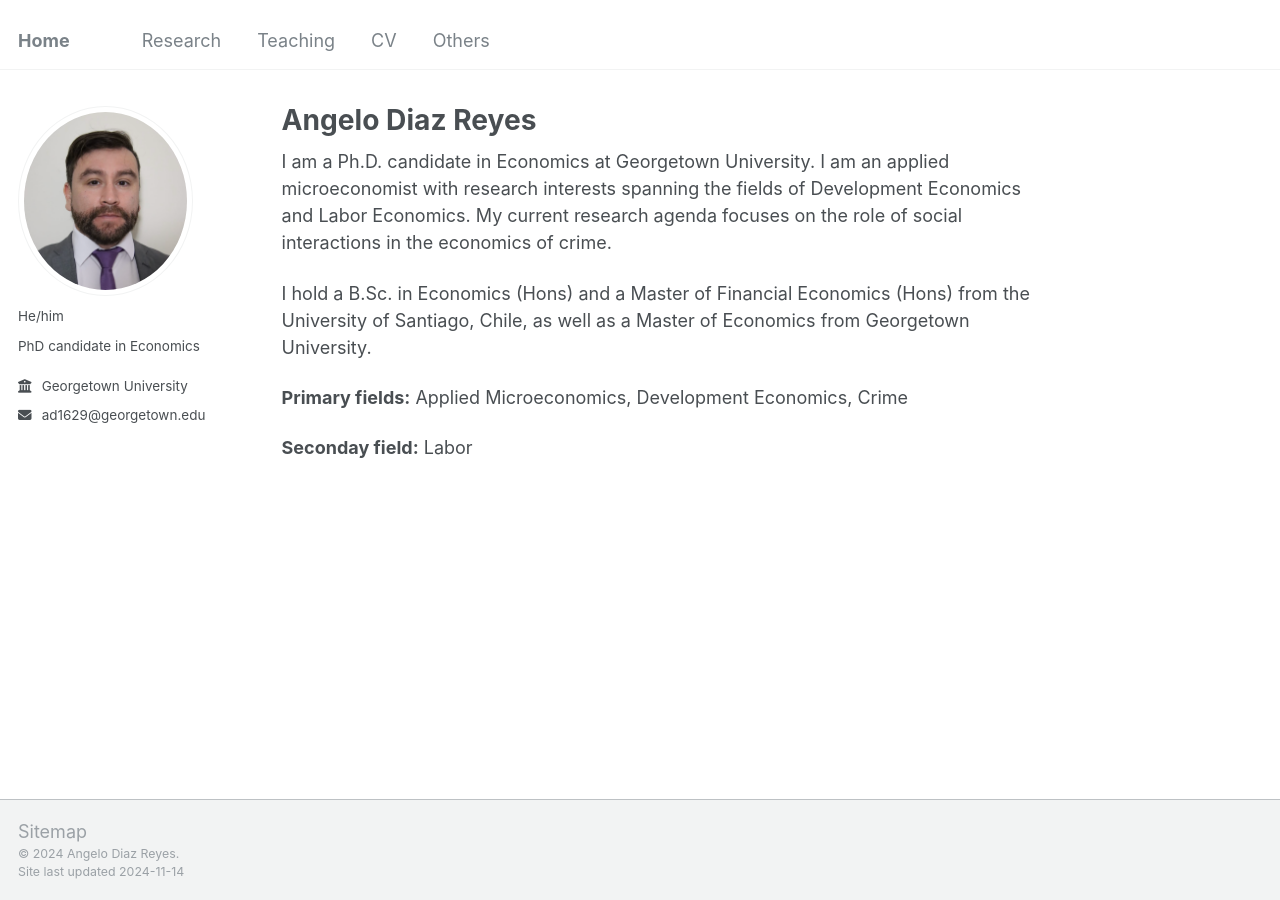
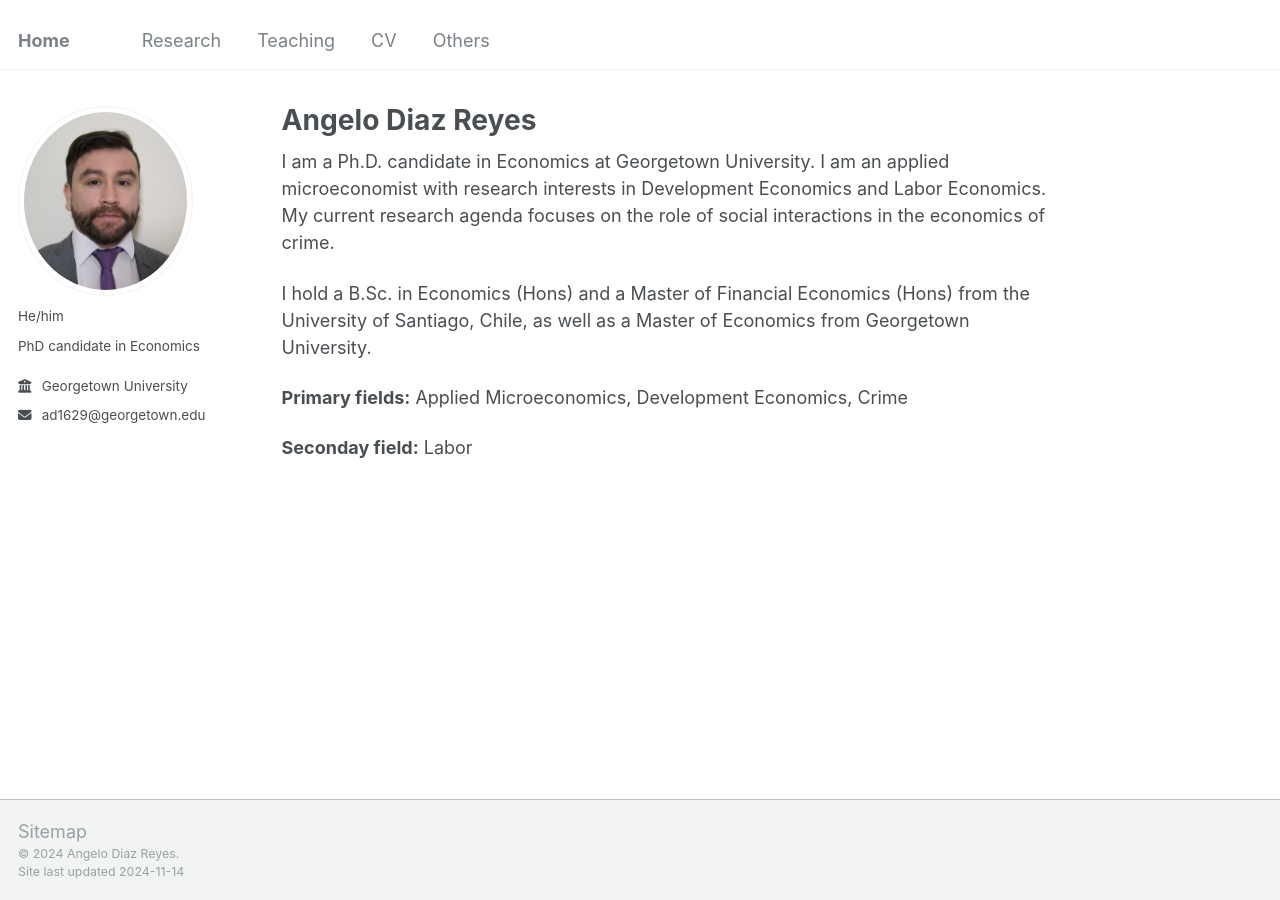
Before and after one commit to angelodiazreyes/angelodiazreyes.github.io, a Jekyll site: the page built from _pages/about.md, in a window 1280 px wide. Built offline with Jekyll 4.4.1, drawn with Linux system fonts in a browser that asks for light colours.

Commit message:
Update about.md

```diff
--- a/_pages/about.md
+++ b/_pages/about.md
@@ -7,7 +7,7 @@ redirect_from:
   - /about.html
 ---
 
-I am a Ph.D. candidate in Economics at Georgetown University. I am an applied microeconomist with research interests spanning the fields of Development Economics and Labor Economics. My current research agenda focuses on the role of social interactions in the economics of crime.
+I am a Ph.D. candidate in Economics at Georgetown University. I am an applied microeconomist with research interests in Development Economics and Labor Economics. My current research agenda focuses on the role of social interactions in the economics of crime.
 
 I hold a B.Sc. in Economics (Hons) and a Master of Financial Economics (Hons) from the University of Santiago, Chile, as well as a Master of Economics from Georgetown University.
 
```
